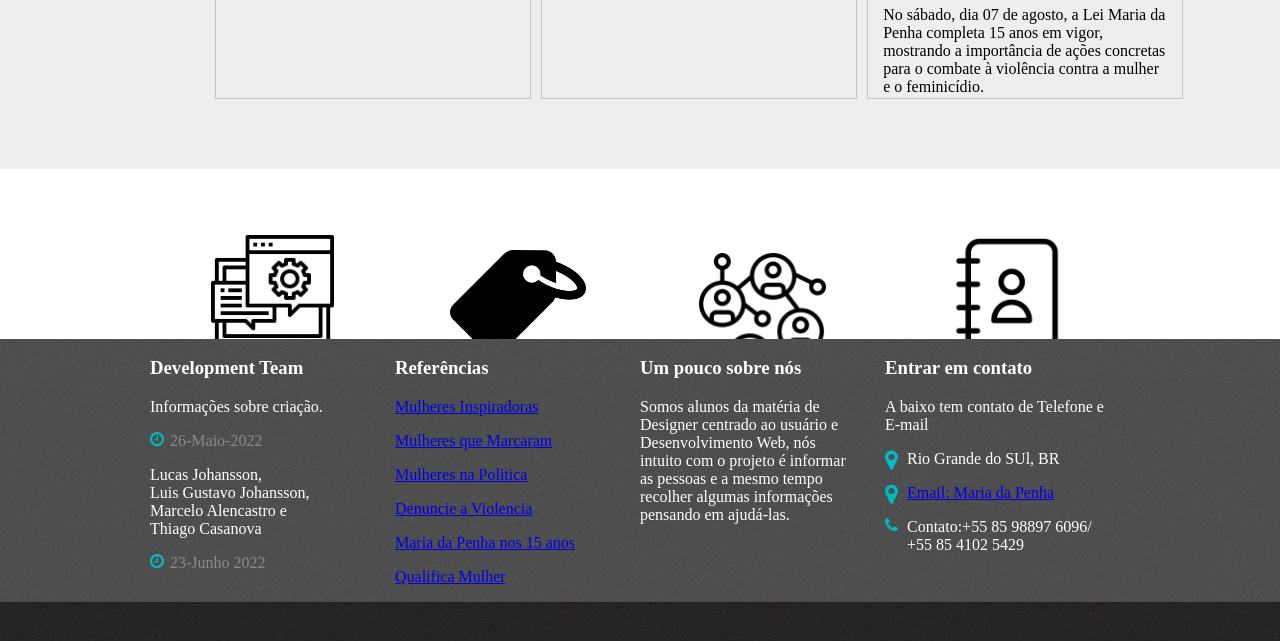
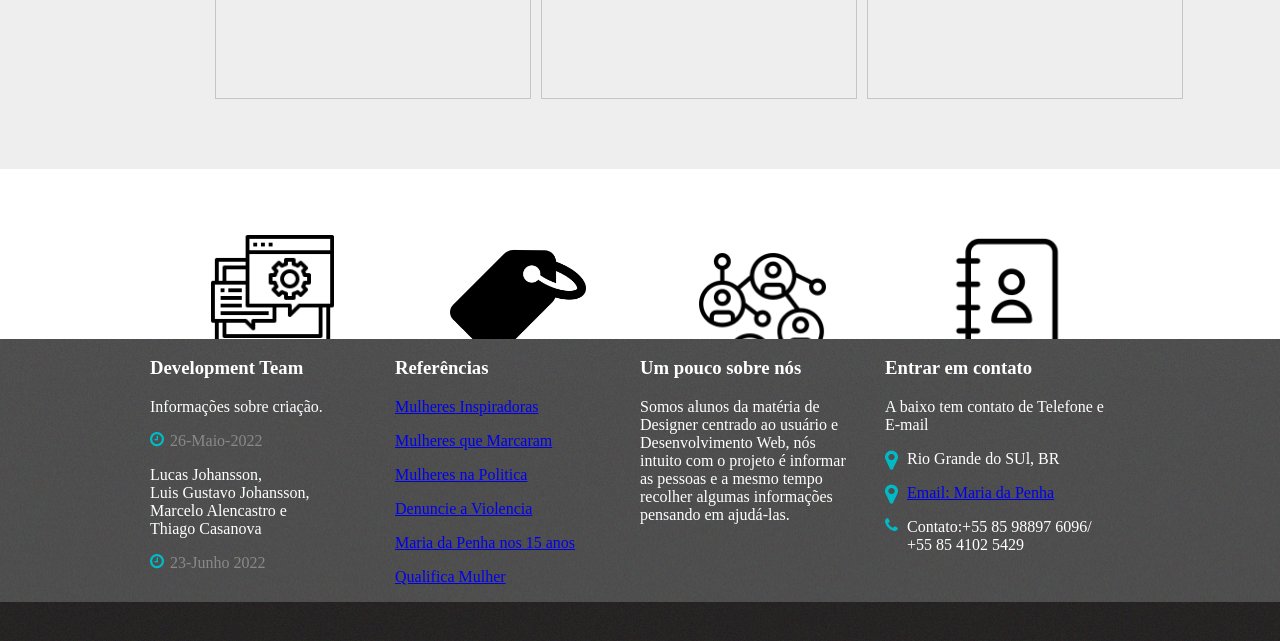
Before and after one commit to M4rlucCS/M4rlucCS.github.io, a plain HTML site: page index.html in a window 1280 px wide. Shown: the part 2173-2814 px from the top of the page. Drawn offline with Linux system fonts and the light colour scheme.

Commit message:
Update index.html

```diff
--- a/index.html
+++ b/index.html
@@ -182,7 +182,7 @@
                  <img src="./img/policiais_femininas.jpg">
                 </a>
                 <p><b>15 anos da legislação</b></p>
-                <p>No sábado, dia 07 de agosto, a Lei Maria da Penha completa 15 anos em vigor, mostrando a importância de ações concretas para o combate à violência contra a mulher e o feminicídio.
+                <p>
                 </p>
             </div>
         </div>
```
